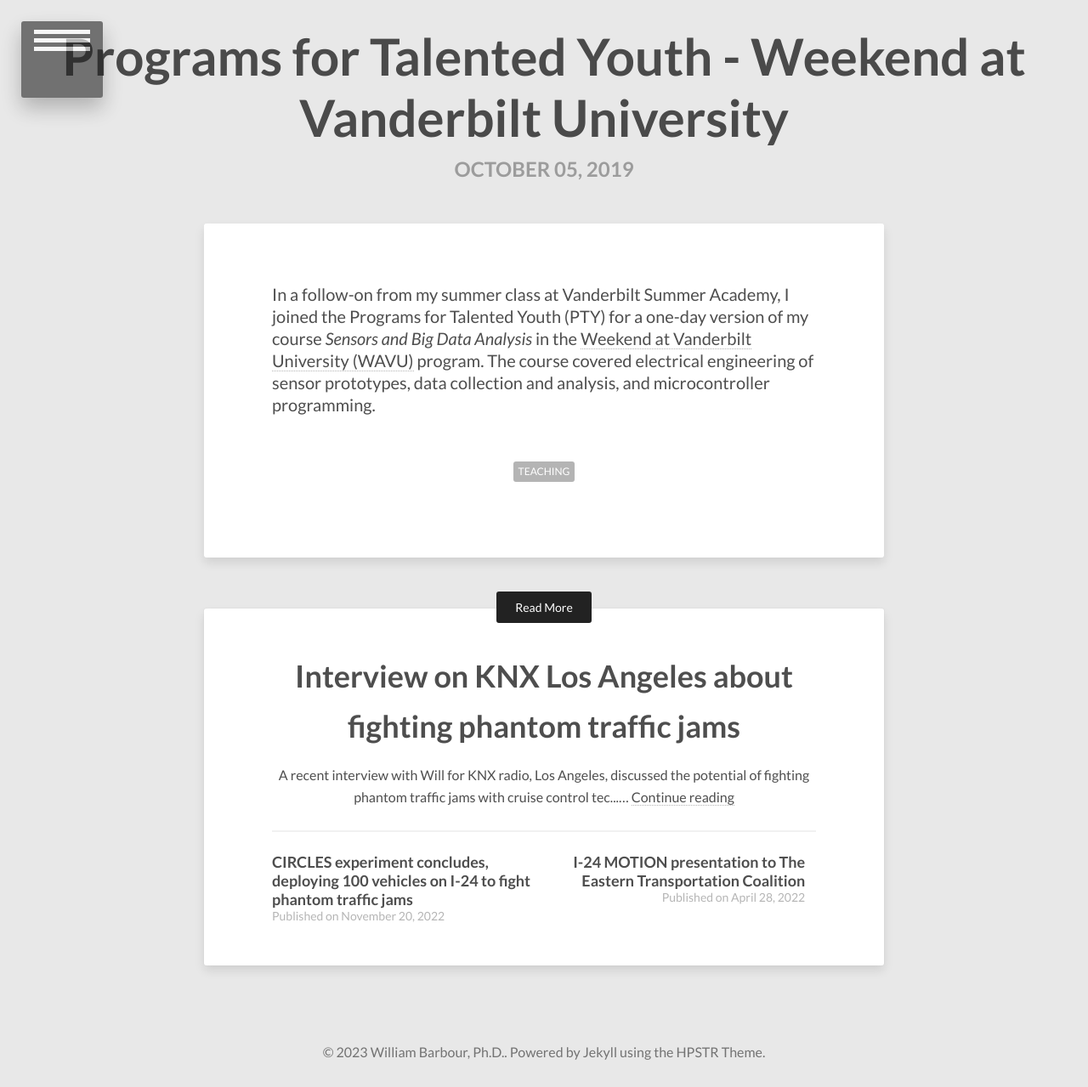
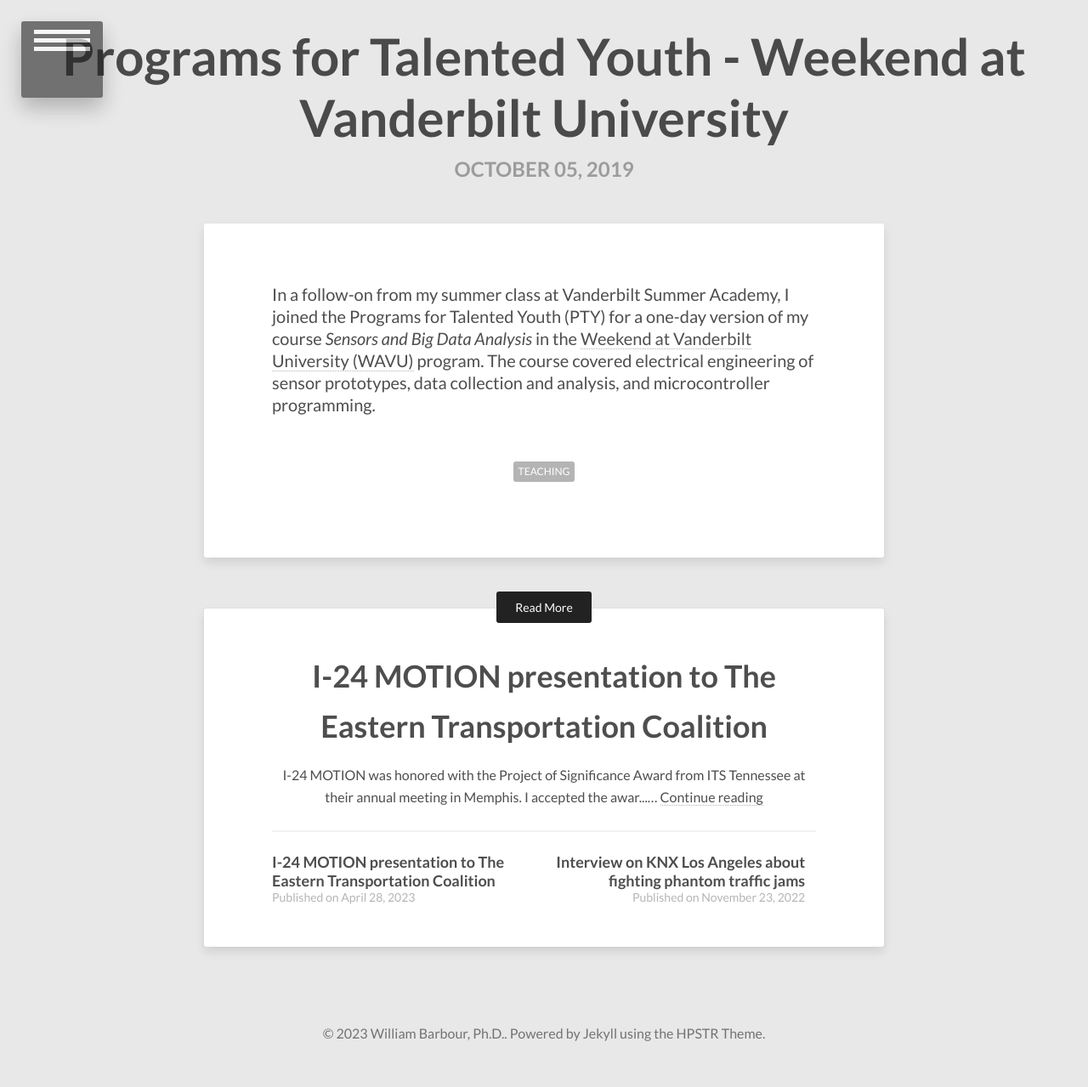
Before and after one commit to barbourww/barbourww.github.io, a Jekyll site: the page built from _posts/2019-10-05-WAVU.md, in a window 1280 px wide. Shown: the whole page at 85% size. Built offline with Jekyll 4.4.1, drawn with Linux system fonts in a browser that asks for light colours; nearby versions of some CDN libraries; after the commit the page ends 1257 px from its top, so only the background shows below that.

Commit message:
Modified dates on some posts

```diff
--- a/_posts/2023-03-30-SDITE-award-presentation.md
+++ b/_posts/2023-03-30-SDITE-award-presentation.md
@@ -1,7 +1,7 @@
 ---
 layout: post
 title: "I-24 MOTION presentation to The Eastern Transportation Coalition"
-date: 2022-04-28
+date: 2023-04-28
 tags: [presentation, project]
 comments: false
 share: false
--- a/_posts/2023-04-21-ITSTN-award-presentation.md
+++ b/_posts/2023-04-21-ITSTN-award-presentation.md
@@ -1,7 +1,7 @@
 ---
 layout: post
 title: "I-24 MOTION presentation to The Eastern Transportation Coalition"
-date: 2022-04-28
+date: 2023-04-28
 tags: [presentation, project]
 comments: false
 share: false
```
